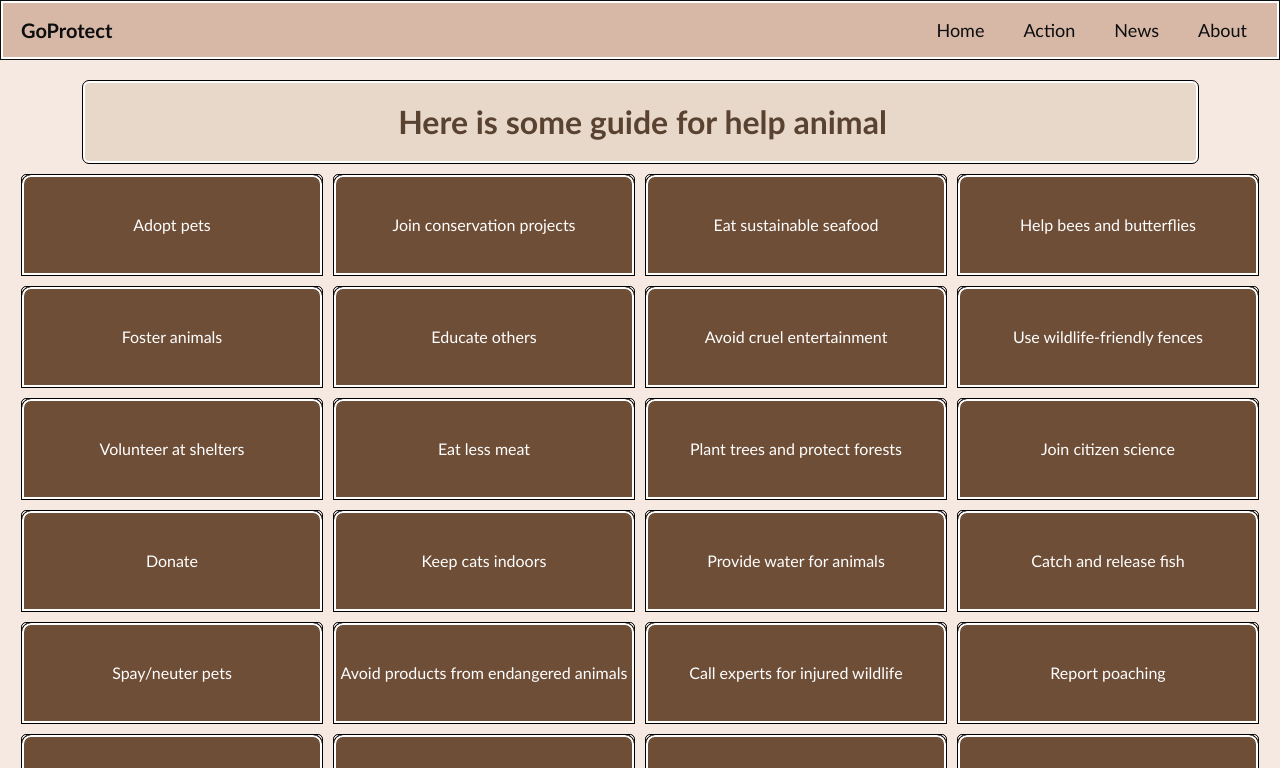
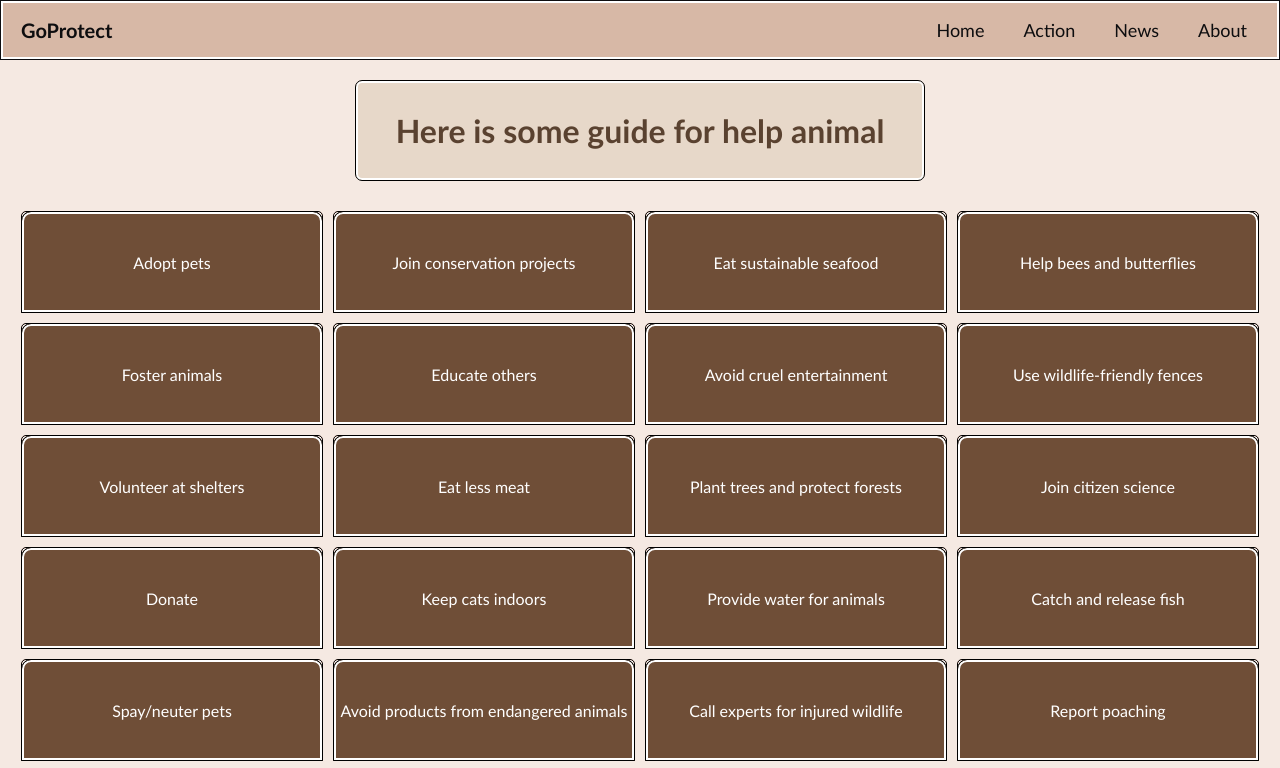
Before and after one commit to C4rlson/GoProtect, a plain HTML site: page what-can-do.html in a window 1280 px wide. Shown: the top 768 px of the page. Drawn offline with Linux system fonts and the light colour scheme.

Commit message:
Update what-can-do.css
Fix for the center the title
del duplicate shine // already have in navbar.css

```diff
--- a/style/what-can-do.css
+++ b/style/what-can-do.css
@@ -1,23 +1,28 @@
 .title {
-      margin: 0 auto;
-      margin-top: 20px;
-      padding-left: 10px;
-      padding-right: 5px;
-      width: 1100px;
+  display: inline-block;
+  margin: 20px auto;
+  padding: 10px 20px;
   background-color: #e7d8c9;
   border: 1px solid black;
   box-shadow: inset 0 0 0 2px white;
-      justify-content: center;
   border-radius: 7px;
-      position: sticky;
 }
 
+.title h1 {
+  margin: 0;
+  padding: 20px;
+  text-align: center;
+  font-weight: bold;
+}
+
+
 .what-can-do-to-animal {
+  display: inline-block;
   max-width: 1300px;
   margin: 0 auto;
   padding: 10px;
   padding-bottom: 30px;
-
+  text-align: center;
   display: flex;
   justify-content: center;
 }
@@ -160,15 +165,6 @@
   animation: shine 1s forwards;
 }
 
-    @keyframes shine {
-      0% {
-        left: -75%;
-      }
-
-      100% {
-        left: 125%;
-      }
-    }
 
 @media (max-width: 600px) {
   .grid-container {
```
Lines whose indentation alone changed are shown as unchanged.
